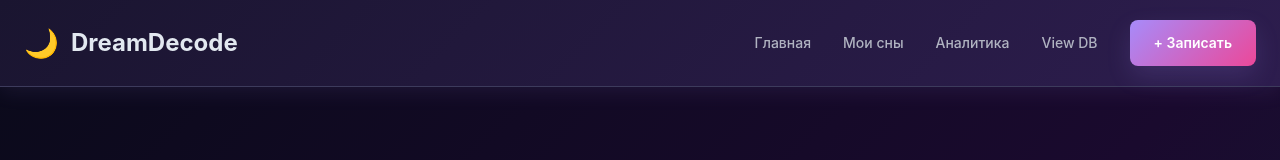
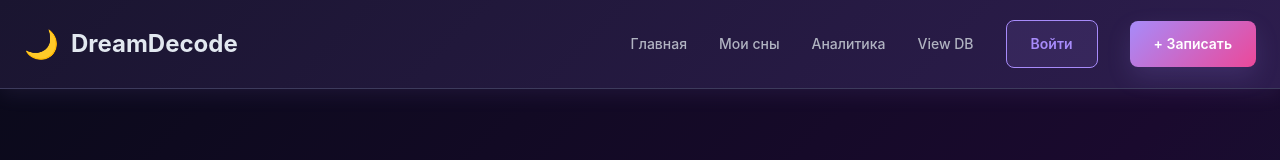
Before and after one commit to evksin/DreamDecode, a Next.js app: page / in a window 1280 px wide. Shown: the top 160 px of the page. Built offline with nearby package versions, Linux system fonts and the light colour scheme; no server answers; the database is empty.

Commit message:
Добавить провайдер сессии и кнопки авторизации

```diff
--- a/src/app/layout.tsx
+++ b/src/app/layout.tsx
@@ -1,6 +1,7 @@
 import type { Metadata } from "next";
 import { Inter } from "next/font/google";
 import "./globals.css";
+import { AuthProvider } from "@/components/auth/AuthProvider";
 
 const inter = Inter({
   variable: "--font-inter",
@@ -20,7 +21,7 @@ export default function RootLayout({
   return (
     <html lang="ru">
       <body className={`${inter.variable}`}>
-        {children}
+        <AuthProvider>{children}</AuthProvider>
       </body>
     </html>
   );
--- a/src/components/auth/AuthButtons.tsx
+++ b/src/components/auth/AuthButtons.tsx
@@ -1,6 +1,7 @@
 "use client";
 
-import { signIn, signOut } from "next-auth/react";
+import Link from "next/link";
+import { signIn, signOut, useSession } from "next-auth/react";
 
 export function LoginButton() {
   return (
@@ -21,3 +22,21 @@ export function LogoutButton() {
     </button>
   );
 }
+
+export function AuthControls() {
+  const { status } = useSession();
+
+  if (status === "loading") {
+    return null;
+  }
+
+  if (status === "authenticated") {
+    return <LogoutButton />;
+  }
+
+  return (
+    <Link className="btn btn-secondary" href="/login">
+      Войти
+    </Link>
+  );
+}
--- /dev/null
+++ b/src/components/auth/AuthProvider.tsx
@@ -0,0 +1,12 @@
+"use client";
+
+import { SessionProvider } from "next-auth/react";
+import type { ReactNode } from "react";
+
+type AuthProviderProps = {
+  children: ReactNode;
+};
+
+export function AuthProvider({ children }: AuthProviderProps) {
+  return <SessionProvider>{children}</SessionProvider>;
+}
--- a/src/components/layout/Header.tsx
+++ b/src/components/layout/Header.tsx
@@ -1,4 +1,5 @@
 import Link from "next/link";
+import { AuthControls } from "@/components/auth/AuthButtons";
 export function Header() {
   return (
     <header className="header">
@@ -20,6 +21,7 @@ export function Header() {
           <Link href="/view-db" className="nav-link">
             View DB
           </Link>
+          <AuthControls />
           <Link href="/dream/new" className="btn btn-primary" style={{ margin: "0" }}>
             + Записать
           </Link>
```
